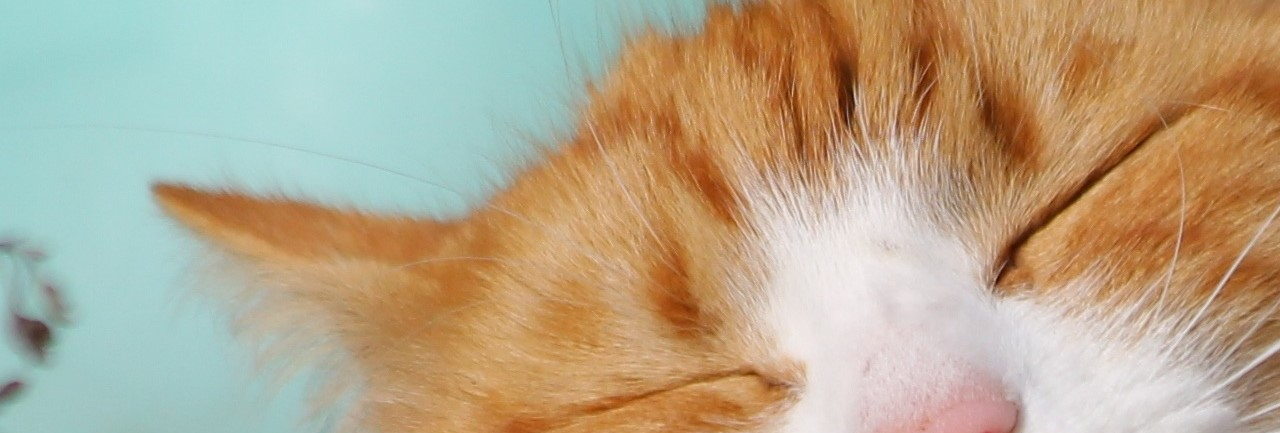
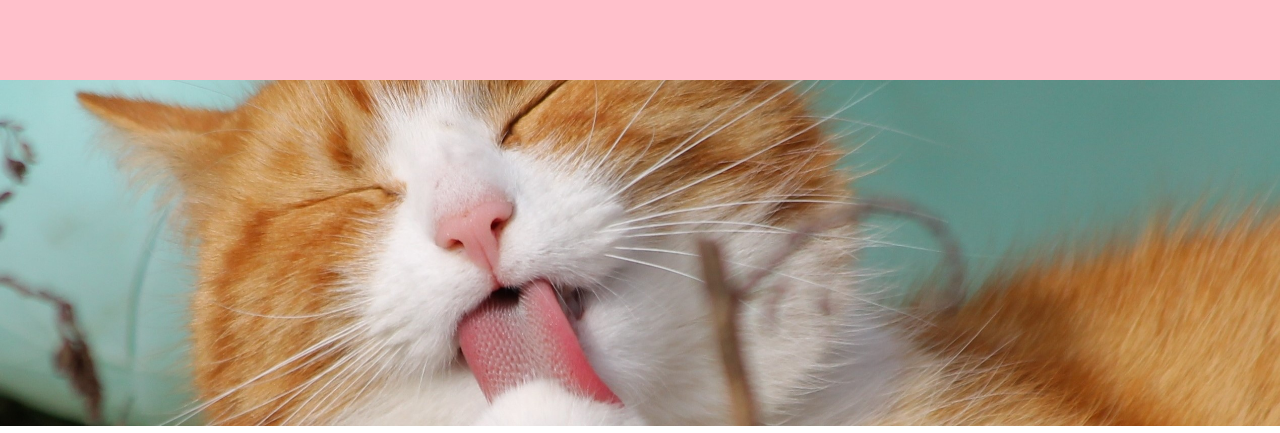
Before and after one commit to batdecoder/adoptan, a website: page pages/Employment/employment.html in a window 1280 px wide. Shown: the top 433 px of the page. Drawn offline with Linux system fonts and the light colour scheme.

Commit message:
11-17-修改版本

```diff
--- a/pages/Employment/employment.css
+++ b/pages/Employment/employment.css
@@ -6,8 +6,30 @@
     text-decoration: none;
 }
 
+/* 头部导航栏 */
+#header {
+    position: relative;
+    left: 0;
+    top:0;
+    width: 100%;
+}
+.nav_top {
+    position: fixed;
+    left: 0;
+    top: 0;
+    background-color: pink;
+
+
+    width: 100%;
+    height: 5rem;
+}
+
+/* 存放内容 */
+img {
+    width: 100%;
+}
 .nav {
-    position: relative;
+    /* position: relative; */
     height: 600px;
     overflow: hidden;
 
--- a/pages/Employment/employment.html
+++ b/pages/Employment/employment.html
@@ -23,6 +23,9 @@
 <body>
     <!-- 存放头部 -->
     <div id="header">
+      <div class="nav_top">
+
+      </div>
 
     </div>
     <!-- 存放内容 -->
--- a/pages/Employment/style.css
+++ b/pages/Employment/style.css
@@ -5,6 +5,10 @@
     box-sizing: border-box;
     text-decoration: none;
 }
+
+
+
+
 .accordion-menu {
     padding: 0 12.5rem;
 
```
